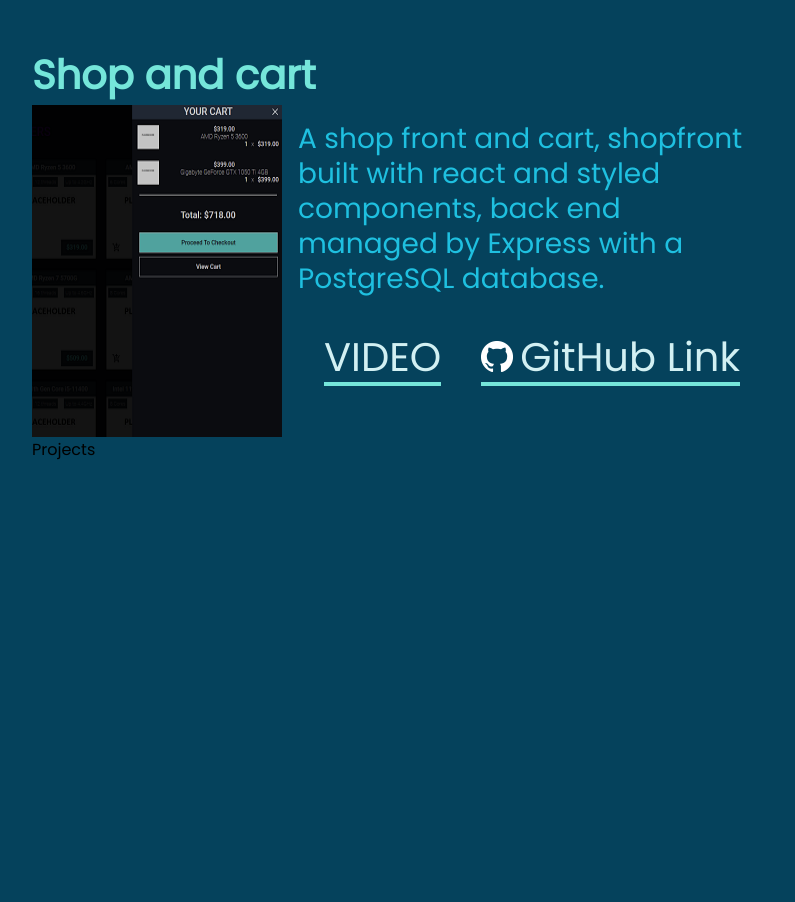
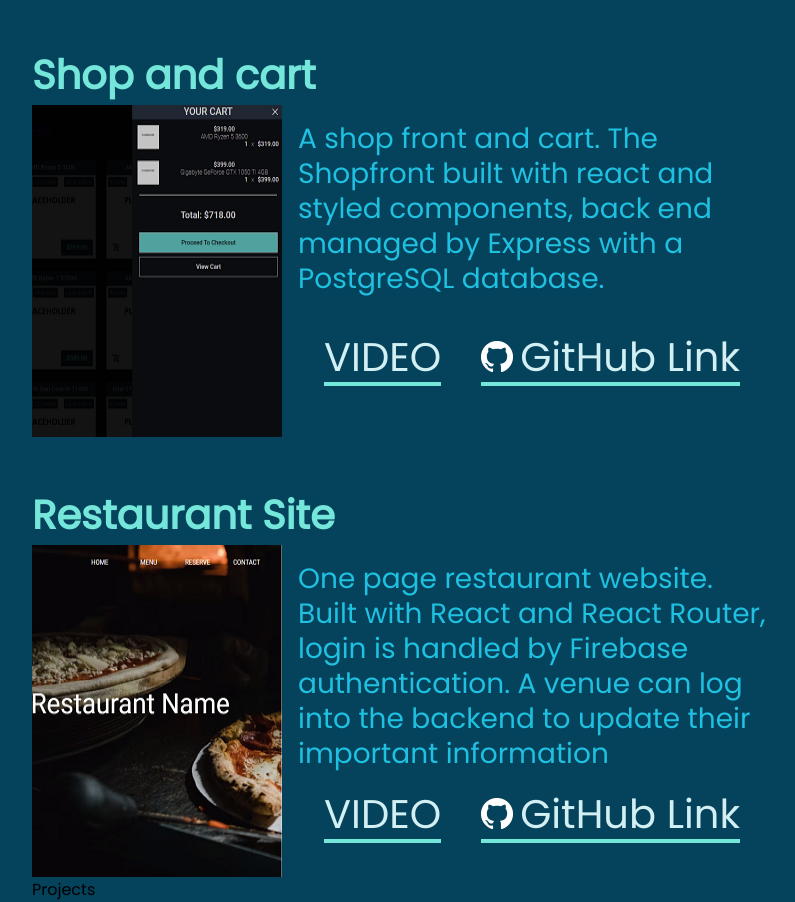
Before and after one commit to Josh1510/portfolio, a React (Create React App) app: page / in a window 1280 px wide. Shown: the part 1460-2362 px from the top of the page, without its empty margins (0-795 px from the left). Before the commit the page ends 1922 px from the top, so only its background shows below. Built offline with nearby package versions, Linux system fonts and the light colour scheme.

Commit message:
restaurant site data

```diff
--- a/src/projects/projectsData.js
+++ b/src/projects/projectsData.js
@@ -10,12 +10,22 @@ const projectData = [
   {
     title: 'Shop and cart',
     description:
-      'A shop front and cart, shopfront built with react and styled components, back end managed by Express with a PostgreSQL database.',
+      'A shop front and cart. The Shopfront built with react and styled components, back end managed by Express with a PostgreSQL database.',
     image: './Images/shopimg.png',
     video: './Videos/shop_video.mp4',
     demo: false,
-    github: 'https://github.com/Josh1510/shope',
+    github: 'https://github.com/Josh1510/shop',
     project: 'Shop',
+  },
+  {
+    title: 'Restaurant Site',
+    description:
+      'One page restaurant website. Built with React and React Router, login is handled by Firebase authentication. A venue can log into the backend to update their important information',
+    image: './Images/restaurantimg.png',
+    video: './Videos/restaurant_video.mp4',
+    demo: false,
+    github: 'https://github.com/Josh1510/restaurant-react',
+    project: 'Restaurant',
   },
 ];
 
```
